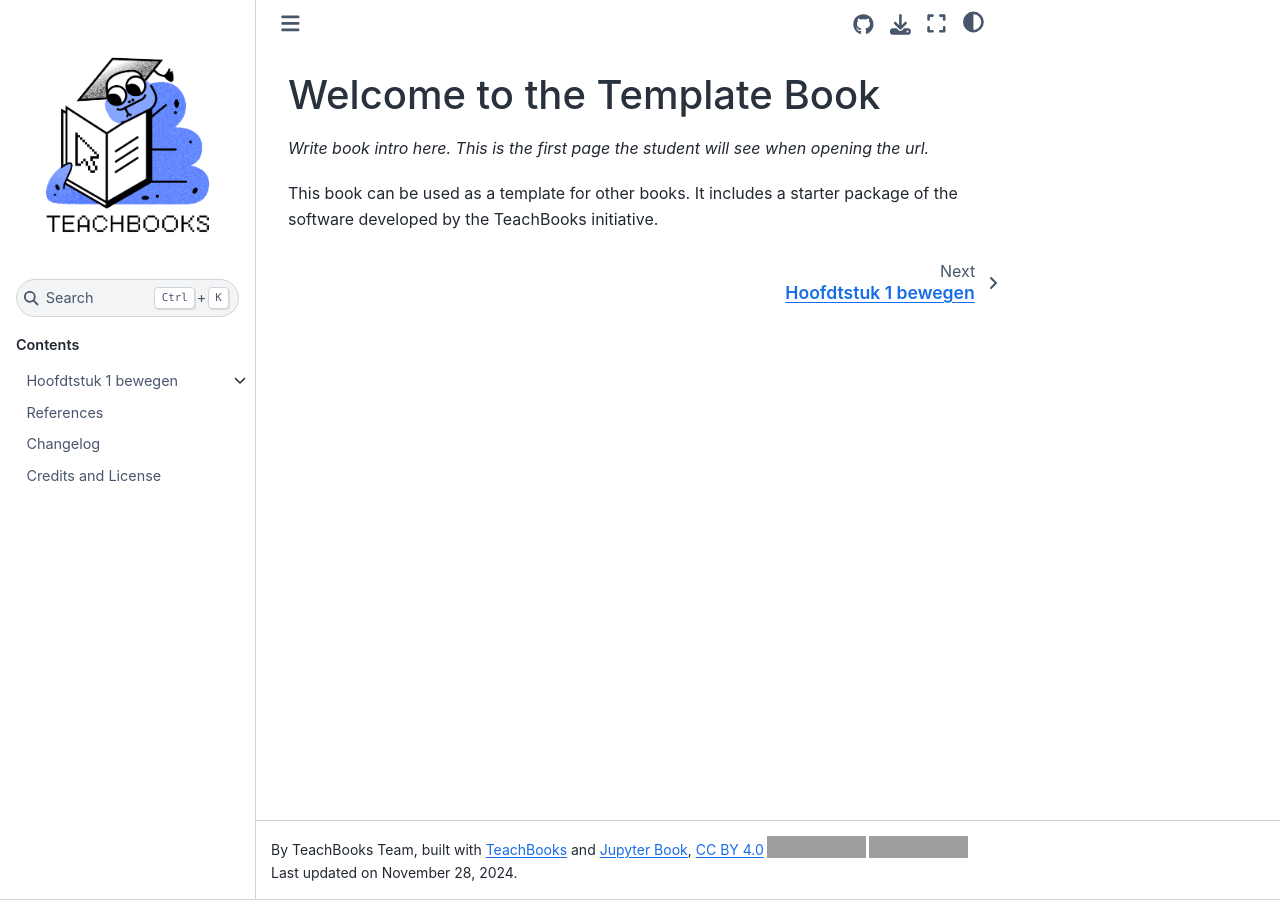
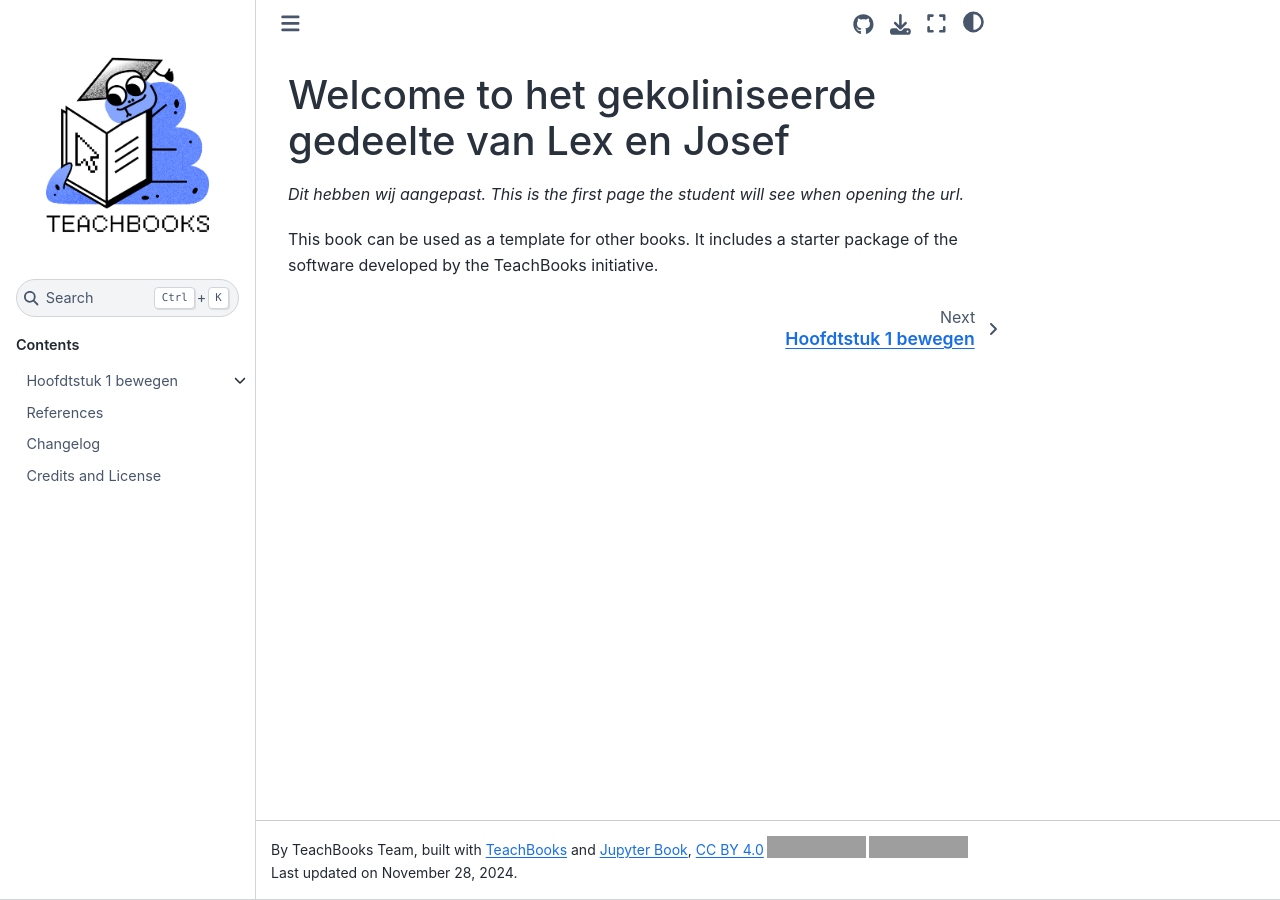
Before and after one commit to MeneerVisser/Natuurkunde-OB_H1, a Jupyter Book: the page built from book/intro.md, in a window 1280 px wide. Built offline with Jupyter Book 1.0.4 settings and Sphinx 7.4.7 and the Sphinx Book theme 1.1.4, drawn with Linux system fonts in a browser that asks for light colours; comment, search, counter and statistics services are not loaded; grey boxes are pictures that could not be loaded.

Commit message:
Update intro.md

```diff
--- a/book/intro.md
+++ b/book/intro.md
@@ -1,6 +1,6 @@
 (intro)=
-# Welcome to the Template Book
+# Welcome to het gekoliniseerde gedeelte van Lex en Josef
 
-_Write book intro here. This is the first page the student will see when opening the url._
+_Dit hebben wij aangepast. This is the first page the student will see when opening the url._
 
 This book can be used as a template for other books. It includes a starter package of the software developed by the TeachBooks initiative.
```
